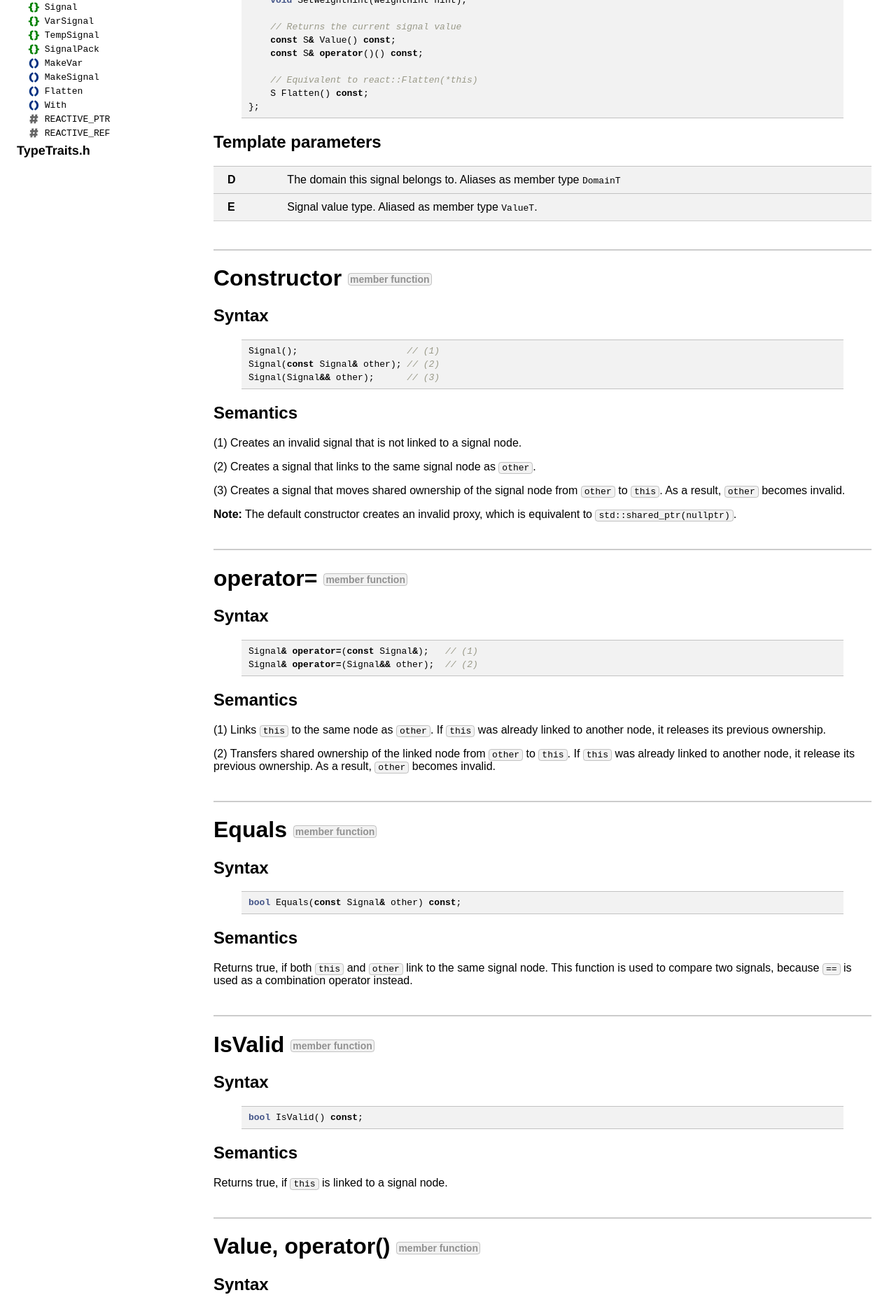
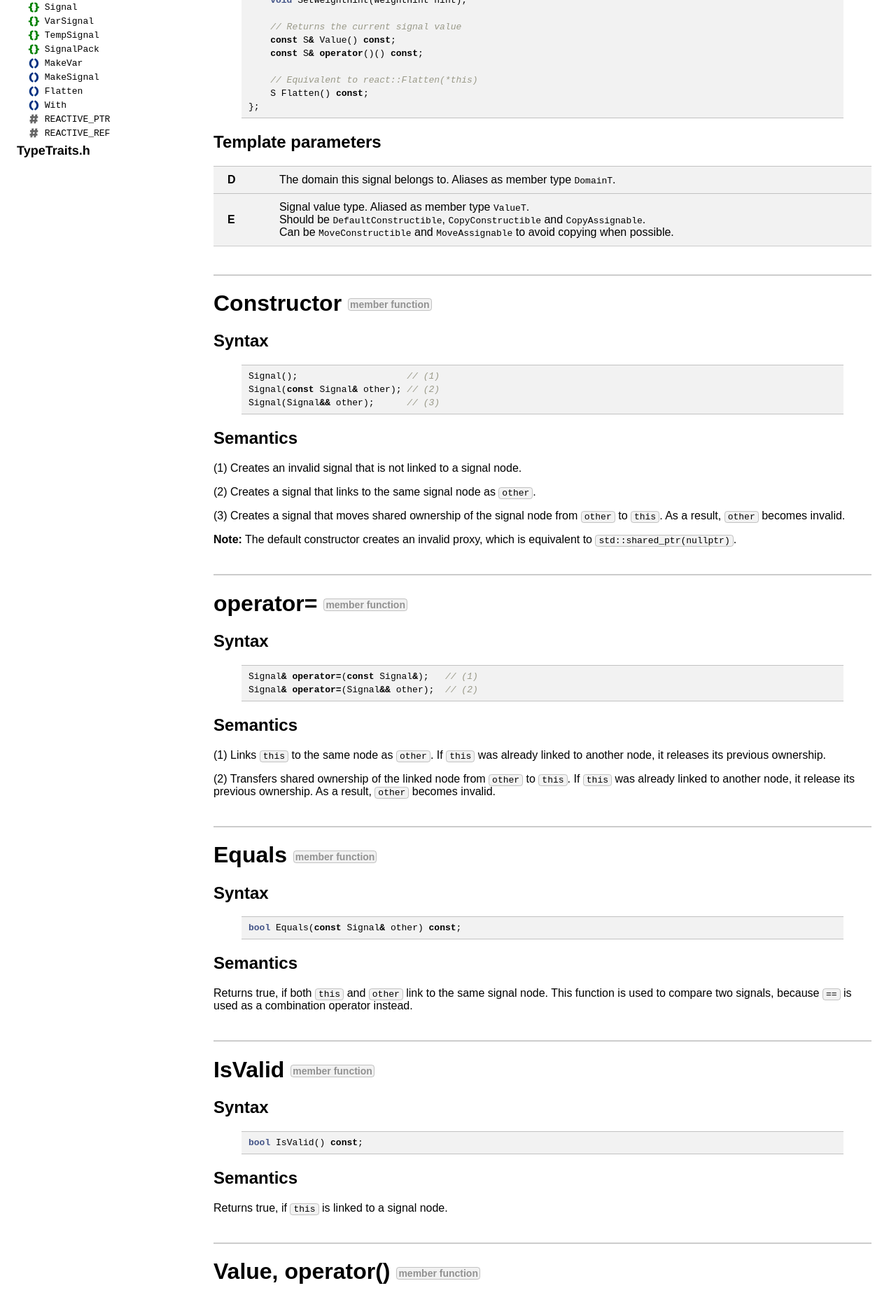
Before and after one commit to snakster/cpp.react, a Jekyll site: the page built from reference/Signal.h/Signal.md, in a window 1280 px wide. Shown: the part 847-2707 px from the top of the page at 70% size. Built offline with Jekyll 4.4.1, drawn with Linux system fonts in a browser that asks for light colours.

```diff
--- a/reference/Signal.h/Signal.md
+++ b/reference/Signal.h/Signal.md
@@ -59,11 +59,15 @@ public:
 <table class="wide_table">
     <tr>
         <td class="descriptor_cell">D</td>
-        <td>The domain this signal belongs to. Aliases as member type <code>DomainT</code></td>
+        <td>The domain this signal belongs to. Aliases as member type <code>DomainT</code>.</td>
     </tr>
     <tr>
         <td class="descriptor_cell">E</td>
-        <td>Signal value type. Aliased as member type <code>ValueT</code>.</td>
+        <td>
+            Signal value type. Aliased as member type <code>ValueT</code>.<br/>
+            Should be <code>DefaultConstructible</code>, <code>CopyConstructible</code> and <code>CopyAssignable</code>.<br/>
+            Can be <code>MoveConstructible</code> and <code>MoveAssignable</code> to avoid copying when possible.
+        </td>
     </tr>
 </table>
 
```
Also changed, not shown: reference/Event.h/Events.md (+6 -2 lines).
